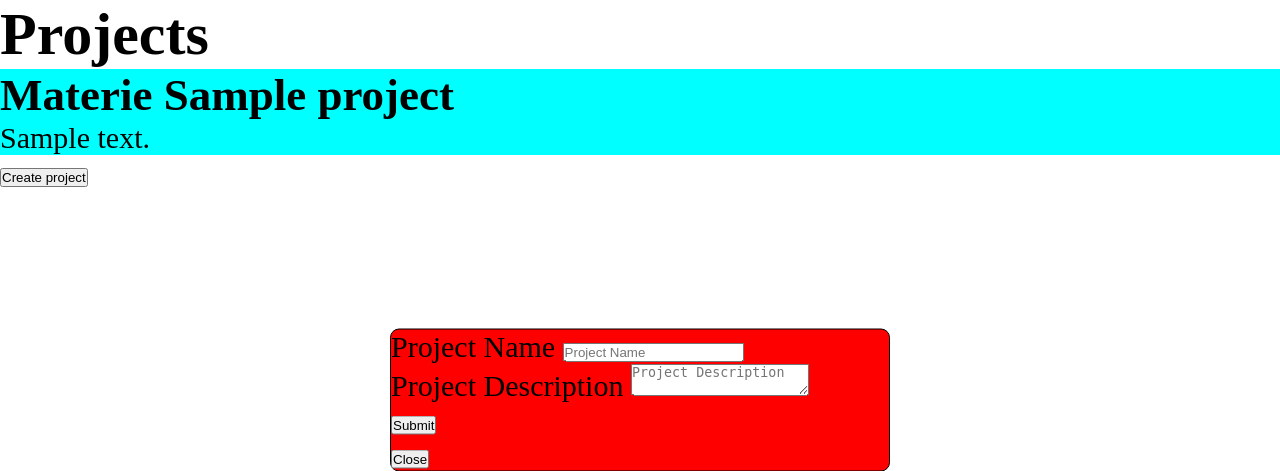
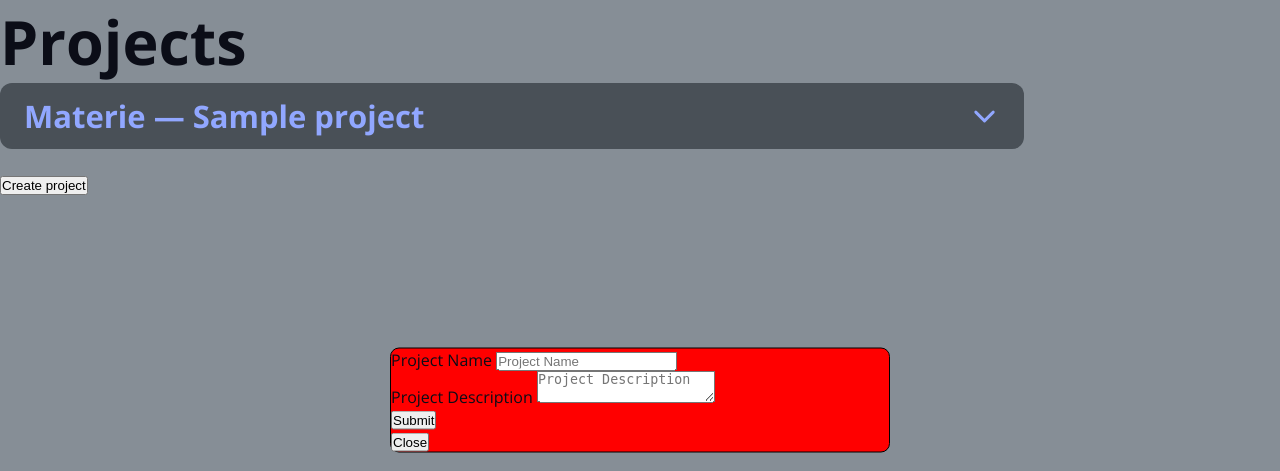
Before and after one commit to IvanoiuPetrut/Project-Selector, a PHP site: page /projects.php in a window 1280 px wide. Shown: the top 471 px of the page. Run offline with PHP 8.4, Linux system fonts and the light colour scheme; tables that the repository leaves empty or names only in its code hold one stand-in row (values such as "Sample post").

Commit message:
worked more on the project page

```diff
--- a/index.html
+++ b/index.html
@@ -10,7 +10,7 @@
     <header>
       <nav>
         <li><a href="register.html">Register</a></li>
-        <li><a href="projects.html">Projects</a></li>
+        <li><a href="projects.php">Projects</a></li>
         <li></li>
         <li></li>
       </nav>
--- a/projects.php
+++ b/projects.php
@@ -12,11 +12,15 @@ global $link;
   <meta name="viewport" content="width=device-width, initial-scale=1.0" />
   <title>Document</title>
   <link rel="stylesheet" href="styles/style.css" />
+  <link rel="stylesheet" href="styles/colors.css" />
+  <link rel="preconnect" href="https://fonts.googleapis.com">
+  <link rel="preconnect" href="https://fonts.gstatic.com" crossorigin>
+  <link href="https://fonts.googleapis.com/css2?family=Open+Sans:wght@300;400;500;700&display=swap" rel="stylesheet">
 </head>
 
 <body>
   <main>
-    <h1>Projects</h1>
+    <h1 class="heading--primary">Projects</h1>
     <!-- insert from php -->
     <?php
     $sql = 'SELECT * FROM projects';
@@ -25,7 +29,7 @@ global $link;
         // output data of each row
         while ($row = $result->fetch_assoc()) {
             echo '<div class="project">';
-            echo '<h2 class="project__title">Materie ' . $row['name'] . '</h2>';
+            echo '<h2 class="project__title accordion">Materie &mdash; ' . $row['name'] . '<ion-icon name="chevron-down-outline" class="icon icon-accordion"></ion-icon></h2>';
             echo '<p class="project__description">' . $row['description'] . '</p>';
             echo '</div>';
         }
@@ -56,6 +60,8 @@ global $link;
     <div id="overlay" class="create-project-overlay"></div>
   </main>
 
+  <script type="module" src="https://unpkg.com/ionicons@5.5.2/dist/ionicons/ionicons.esm.js"></script>
+  <script nomodule src="https://unpkg.com/ionicons@5.5.2/dist/ionicons/ionicons.js"></script>
   <script src="scripts/script.js"></script>
 </body>
 
--- a/scripts/script.js
+++ b/scripts/script.js
@@ -1,9 +1,21 @@
-const openModalBtn = document.querySelector("#create-project-btn-open");
-const closeModalBtn = document.querySelector("#create-project-btn-close");
-const overlay = document.querySelector("#overlay");
+// const openModalBtn = document.querySelector("#create-project-btn-open");
+// const closeModalBtn = document.querySelector("#create-project-btn-close");
+// const overlay = document.querySelector("#overlay");
 
-openModalBtn.addEventListener("click", function () {
-  overlay.classList.add("active");
-  // document.body.classList.add("modal-open");
-  console.log("open");
-});
+// openModalBtn.addEventListener("click", function () {
+//   overlay.classList.add("active");
+//   // document.body.classList.add("modal-open");
+//   console.log("open");
+// });
+
+console.log("Hello World");
+
+const accordion = document.getElementsByClassName("icon-accordion");
+
+// Create a function that will toggle the "active" class on the accordion item when the user clicks on it.
+for (let i = 0; i < accordion.length; i++) {
+  accordion[i].addEventListener("click", function () {
+    this.classList.toggle("active");
+    console.log("click");
+  });
+}
--- /dev/null
+++ b/styles/colors.css
@@ -0,0 +1,19 @@
+:root {
+  --gray1: #323234;
+  --gray2: #202023;
+  --gray3: #0b0d17;
+
+  --white1: #ededed;
+  --white2: #f6f0e8;
+  --white3: #f0e7db;
+  --white4: #aca7a3;
+
+  --bg: #868e96;
+  --bg-secondary: #495057;
+
+  --primary: #91a7ff;
+  --primary--secondary: #5c7cfa;
+
+  --accent: #fab005;
+  --accent--secondary: #f76707;
+}
--- a/styles/style.css
+++ b/styles/style.css
@@ -9,7 +9,10 @@ html {
 }
 
 body {
-  font-size: 3rem;
+  font-family: "Open Sans", sans-serif;
+  font-size: 1.6rem;
+  background-color: var(--bg);
+  color: var(--gray3);
 }
 
 .modal {
@@ -41,6 +44,19 @@ body {
   pointer-events: none; */
 }
 
+.container {
+  max-width: 114rem;
+  margin: 0 auto;
+}
+
+.heading--primary {
+  font-size: 6.1rem;
+}
+
+.heading--secondary {
+  font-size: 4.8rem;
+}
+
 /* .create-project-overlay.active {
   opacity: 1;
   pointer-events: all;
@@ -51,5 +67,37 @@ body {
 /* ********************** */
 
 .project {
-  background-color: aqua;
+  background-color: var(--bg-secondary);
+  max-width: min(114rem, 80%);
+  padding: 1.2rem 2.4rem;
+  margin-bottom: 2.4rem;
+  border-radius: 12px;
 }
+
+.project__title {
+  font-size: 3.1rem;
+  font-weight: bold;
+  color: var(--primary);
+
+  display: flex;
+  align-items: center;
+  justify-content: space-between;
+}
+
+.project__title .icon {
+  cursor: pointer;
+}
+
+.project__description {
+  font-size: 2rem;
+  color: var(--gray2);
+  width: 60%;
+
+  height: 0;
+  overflow: hidden;
+  transition: all 0.3s ease-in-out;
+}
+
+.active .project__description {
+  height: 100%;
+}
```
